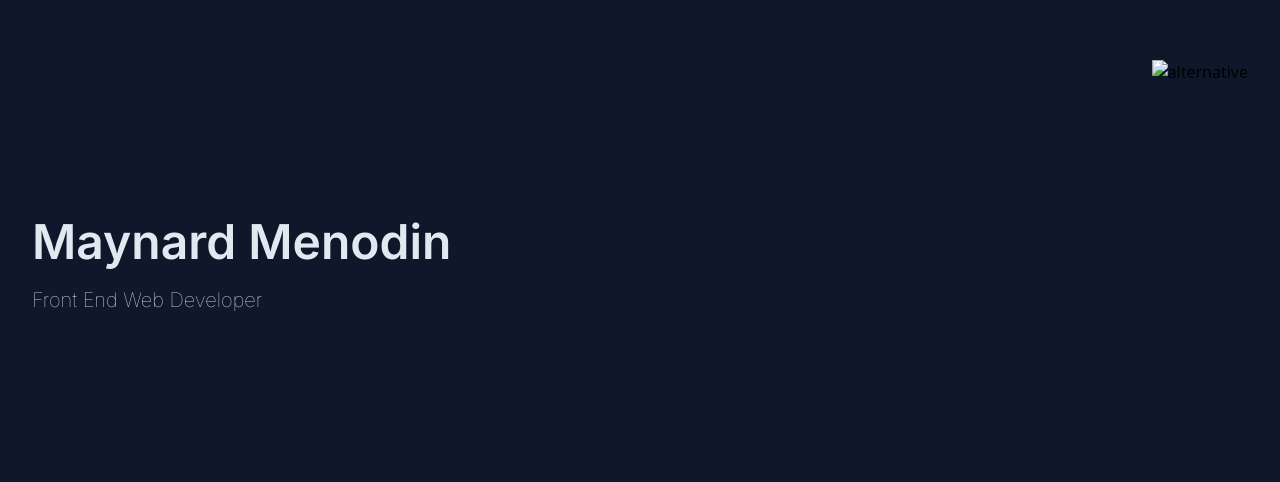
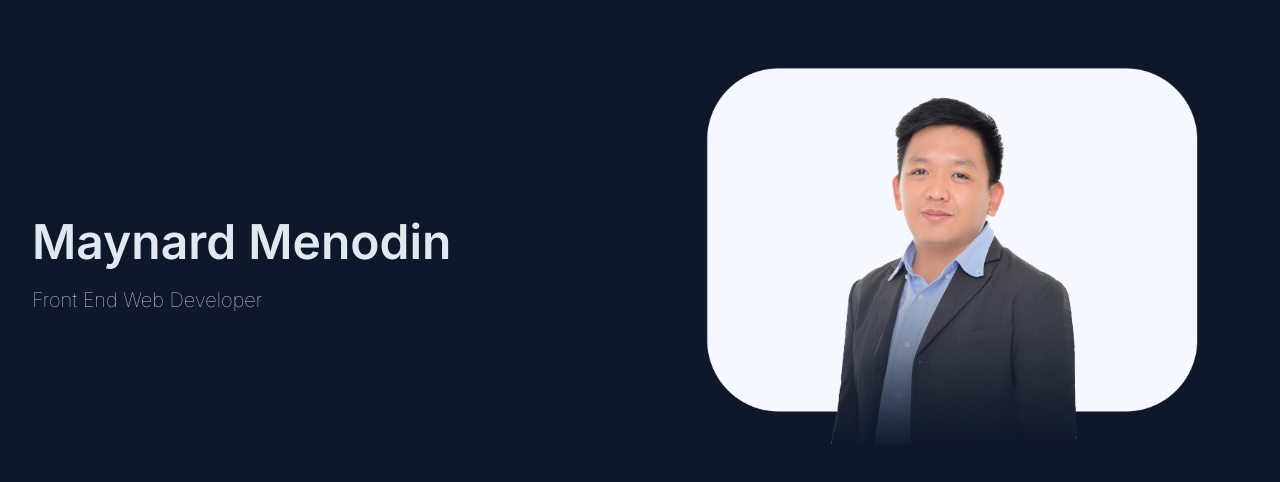
Before and after one commit to mandz0409/maynardmenodin-dev, a website: page src/index.html in a window 1280 px wide. Shown: the part 110-592 px from the top of the page. Drawn offline with nearby package versions, Linux system fonts and the light colour scheme; files that its build step writes are made by us from their sources; the site is published under a folder, as on GitHub Pages, so addresses that start at the root find nothing; files whose address does not match are found by name.

Commit message:
image path revise

```diff
--- a/src/index.html
+++ b/src/index.html
@@ -29,7 +29,7 @@
                     <p class="text-slate-200 font-inter font-thin text-xl mb-8">Front End Web Developer</p>
                 </div>
                 <div class="xl:text-right w-full">
-                    <img class="inline w-full" src="/images/MaynardMenodin.png" alt="alternative">
+                    <img class="inline w-full" src="images/MaynardMenodin.png" alt="alternative">
                 </div>
             </div>
         </header>
```
